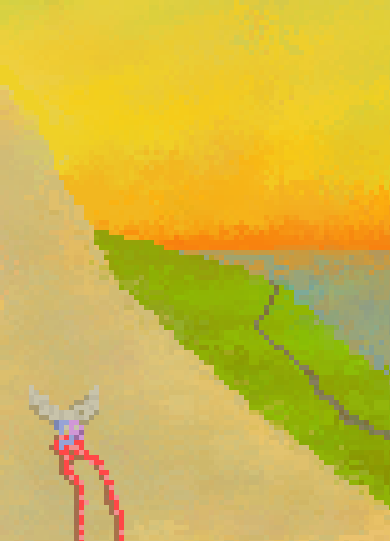
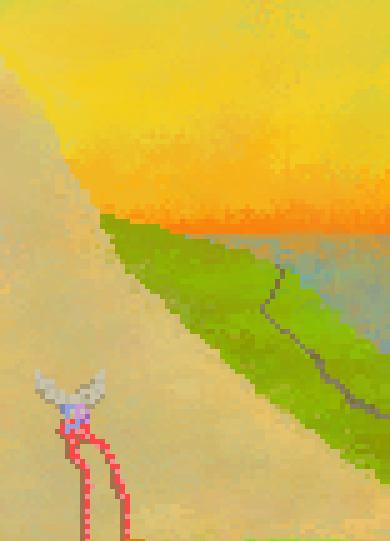
Before and after one commit to ronituohino/me, an Astro site in the folder apps/website/: page / in a window 390 px wide. Shown: the top 541 px of the page. Built offline with nearby package versions, Linux system fonts and the light colour scheme; Astro itself is replaced by a stand-in of ours.

Commit message:
Fix visuals on mobile

```diff
--- a/apps/website/src/components/Background/index.tsx
+++ b/apps/website/src/components/Background/index.tsx
@@ -21,7 +21,7 @@ function calculateScale(width: number, height: number) {
 function renderBackground(
   canvas: HTMLCanvasElement,
   scale: number,
-  mousePos?: number[]
+  mousePos: number[]
 ) {
   const context = canvas.getContext("2d");
   if (!context) {
@@ -29,9 +29,9 @@ function renderBackground(
   }
 
   let x = 0;
-  let y = 0;
+  let y = ((BACKGROUND_HEIGHT * scale) % canvas.height) * -1;
 
-  if (mousePos) {
+  if (mousePos[0] !== 0 && mousePos[1] !== 0) {
     x =
       (mousePos[0] / canvas.width) *
       ((BACKGROUND_WIDTH * scale) % canvas.width) *
@@ -61,7 +61,7 @@ export function Background() {
   const [scale, setScale] = createSignal(1);
 
   // Desktop
-  const [mousePos, setMousePos] = createSignal([60, 600]);
+  const [mousePos, setMousePos] = createSignal([0, 0]);
 
   createEffect(async () => {
     if (!canvas) {
--- a/apps/website/src/components/Projects/Projects.module.css
+++ b/apps/website/src/components/Projects/Projects.module.css
@@ -33,6 +33,7 @@ td {
 }
 .projStar {
   color: rgb(255, 137, 3);
+  margin-left: 0.25rem;
 }
 .org {
   display: none;
```
